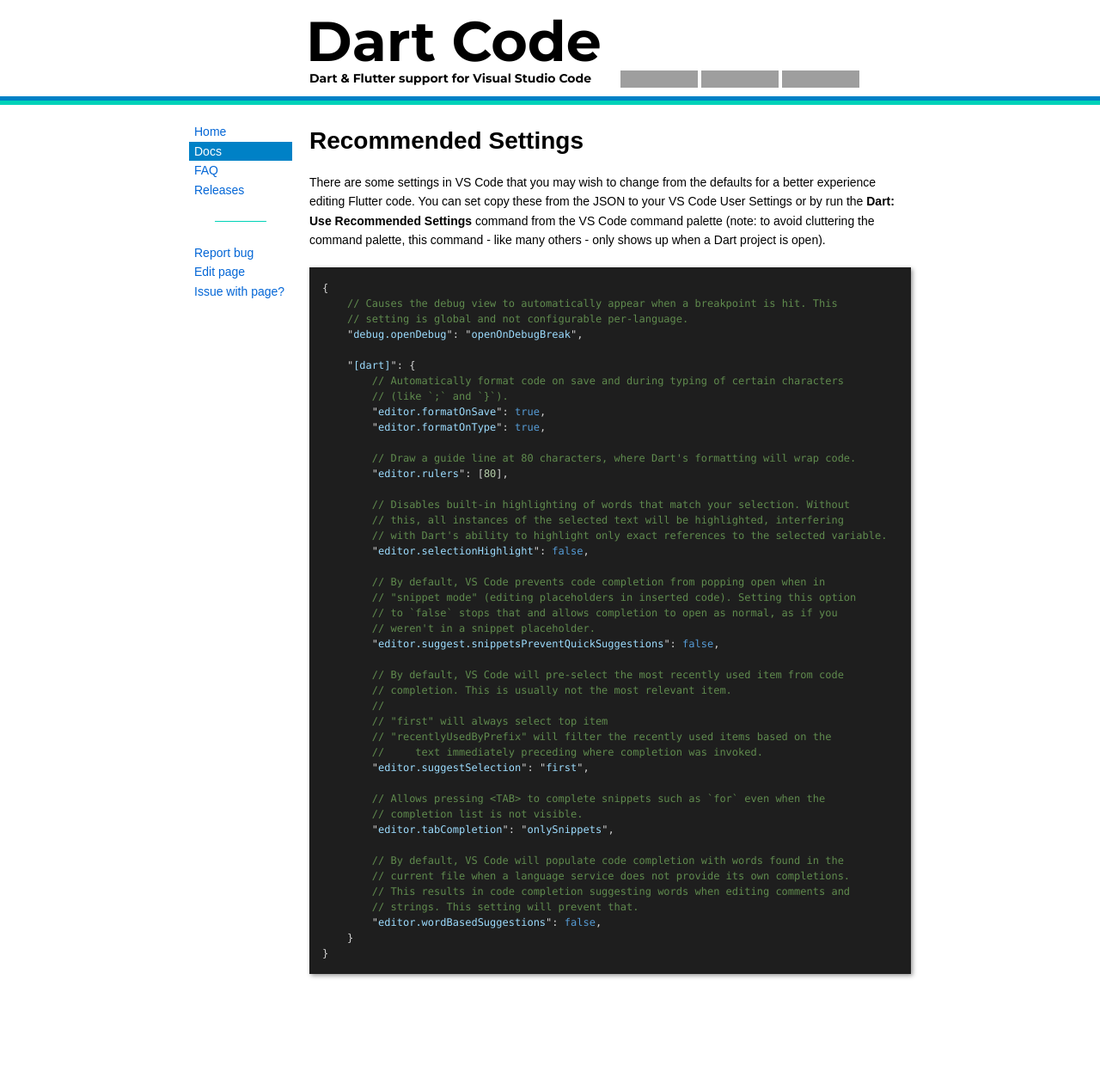
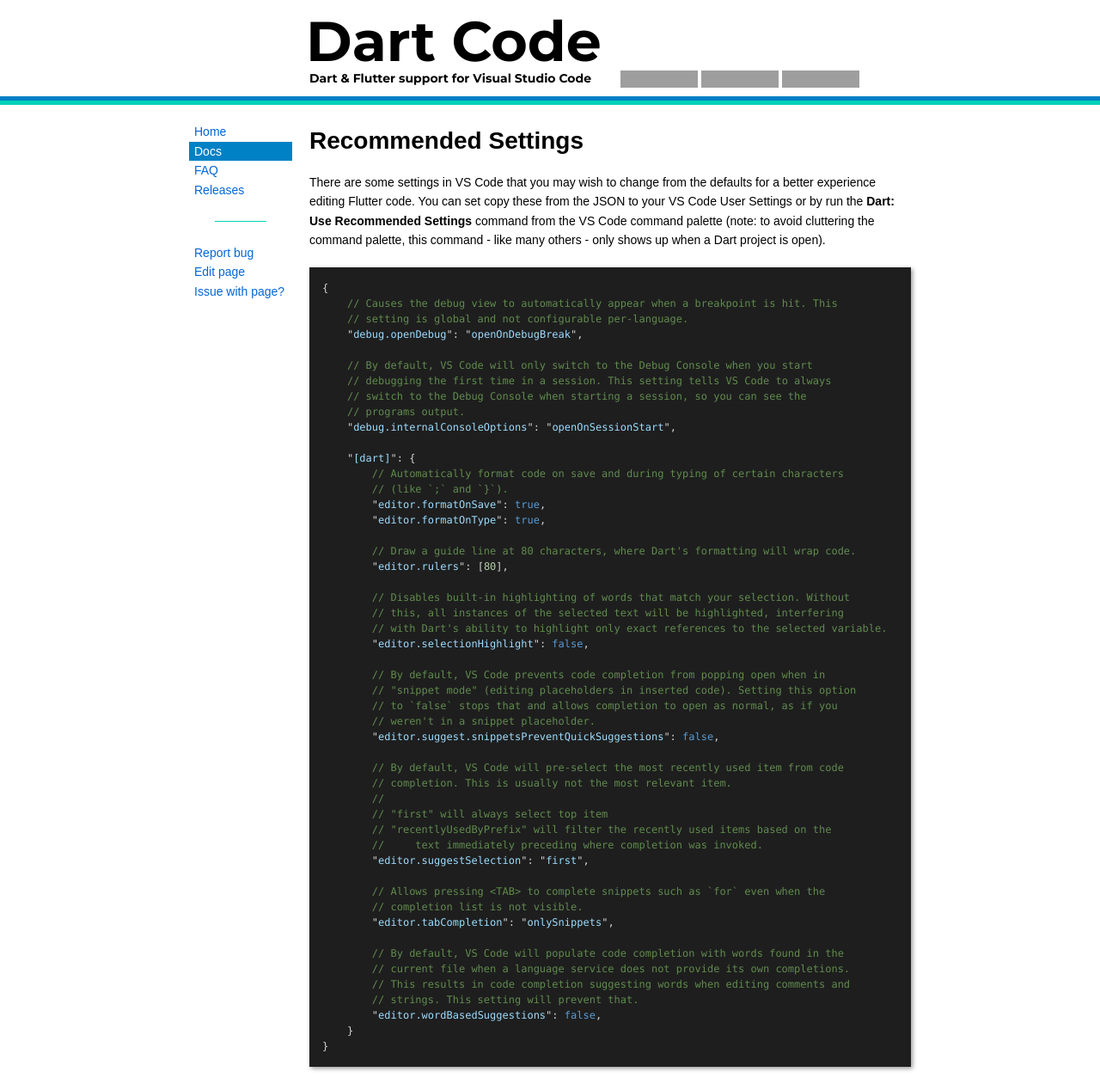
Before and after one commit to Dart-Code/Website, a Jekyll site: the page built from _docs/recommended-settings.md, in a window 1280 px wide. Shown: the whole page at 86% size. Built offline with Jekyll 4.4.1, drawn with Linux system fonts in a browser that asks for light colours; before the commit the page ends 1153 px from its top, so only the background shows below that; grey boxes are pictures that could not be loaded.

Commit message:
Update recommended settings

```diff
--- a/_docs/recommended-settings.md
+++ b/_docs/recommended-settings.md
@@ -9,6 +9,12 @@
 	// Causes the debug view to automatically appear when a breakpoint is hit. This
 	// setting is global and not configurable per-language.
 	"debug.openDebug": "openOnDebugBreak",
+
+	// By default, VS Code will only switch to the Debug Console when you start
+	// debugging the first time in a session. This setting tells VS Code to always
+	// switch to the Debug Console when starting a session, so you can see the
+	// programs output.
+	"debug.internalConsoleOptions": "openOnSessionStart",
 
 	"[dart]": {
 		// Automatically format code on save and during typing of certain characters
```
